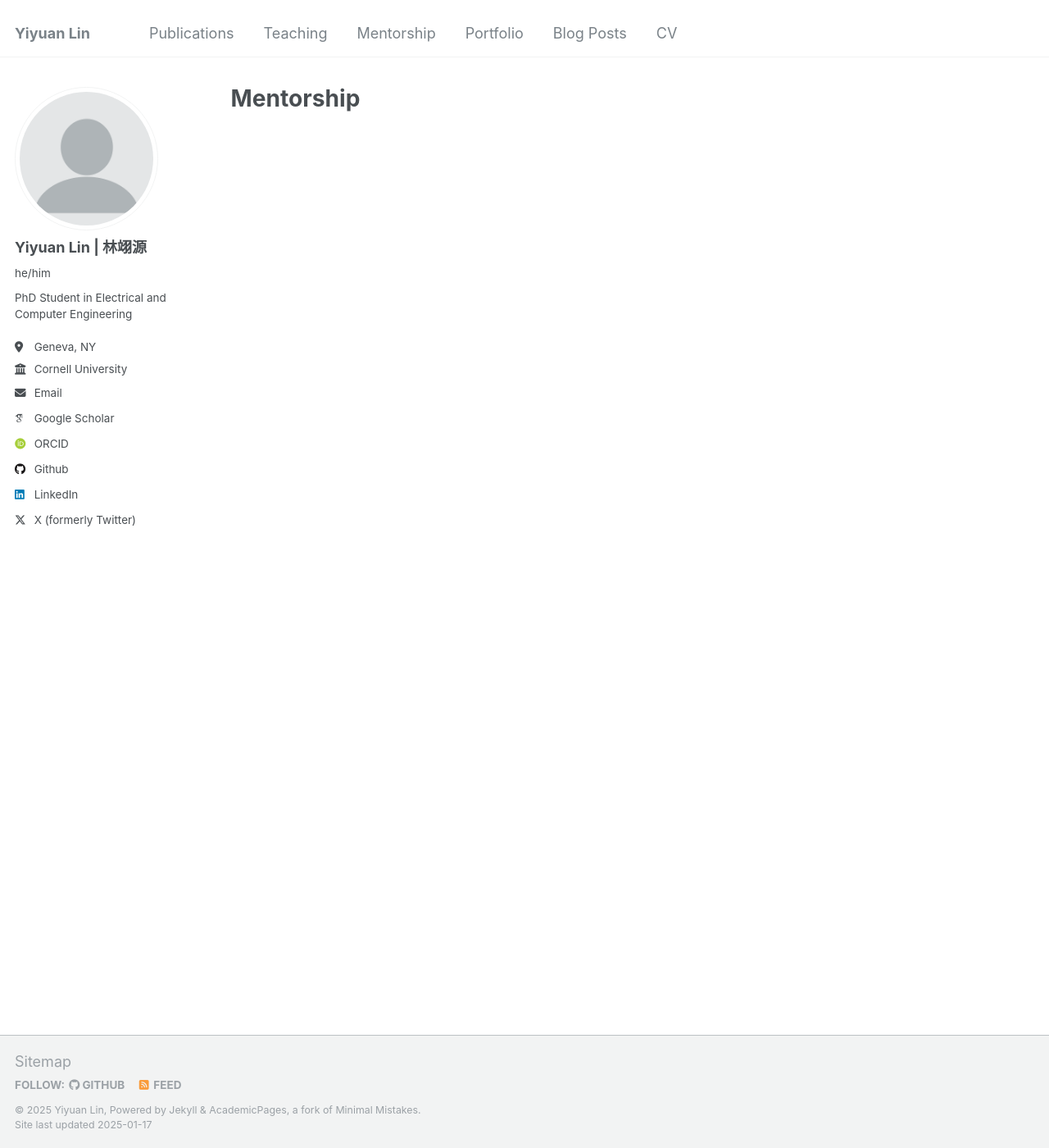
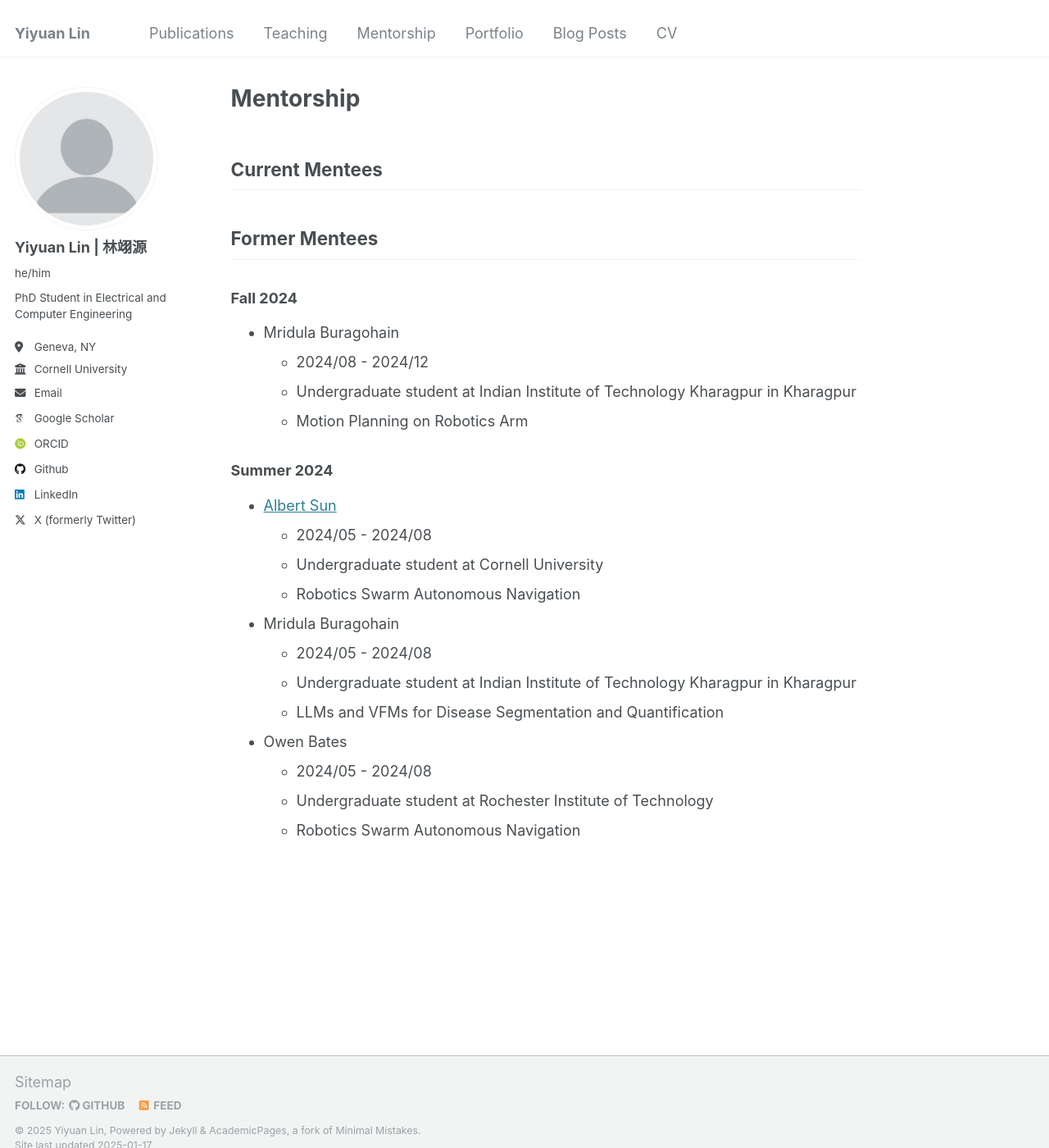
Before and after one commit to YiyuanLinXX/YiyuanLinXX.github.io, a Jekyll site: the page built from _pages/mentorship.md, in a window 1280 px wide and 1400 px high. Shown: the whole window at 82% size. Built offline with Jekyll 4.4.1, drawn with Linux system fonts in a browser that asks for light colours; some web fonts are replaced.

Commit message:
update mentorship

```diff
--- a/_pages/mentorship.md
+++ b/_pages/mentorship.md
@@ -5,3 +5,29 @@ author_profile: true
 redirect_from:
   - /mentee
 ---
+
+## Current Mentees
+
+## Former Mentees
+### Fall 2024
+- Mridula Buragohain
+    - 2024/08 - 2024/12
+    - Undergraduate student at Indian Institute of Technology Kharagpur in Kharagpur
+    - Motion Planning on Robotics Arm
+
+
+### Summer 2024
+- [Albert Sun](https://github.com/asun121)
+    - 2024/05 - 2024/08
+    - Undergraduate student at Cornell University
+    - Robotics Swarm Autonomous Navigation
+
+- Mridula Buragohain
+    - 2024/05 - 2024/08
+    - Undergraduate student at Indian Institute of Technology Kharagpur in Kharagpur
+    - LLMs and VFMs for Disease Segmentation and Quantification
+
+- Owen Bates
+    - 2024/05 - 2024/08
+    - Undergraduate student at Rochester Institute of Technology
+    - Robotics Swarm Autonomous Navigation
```
